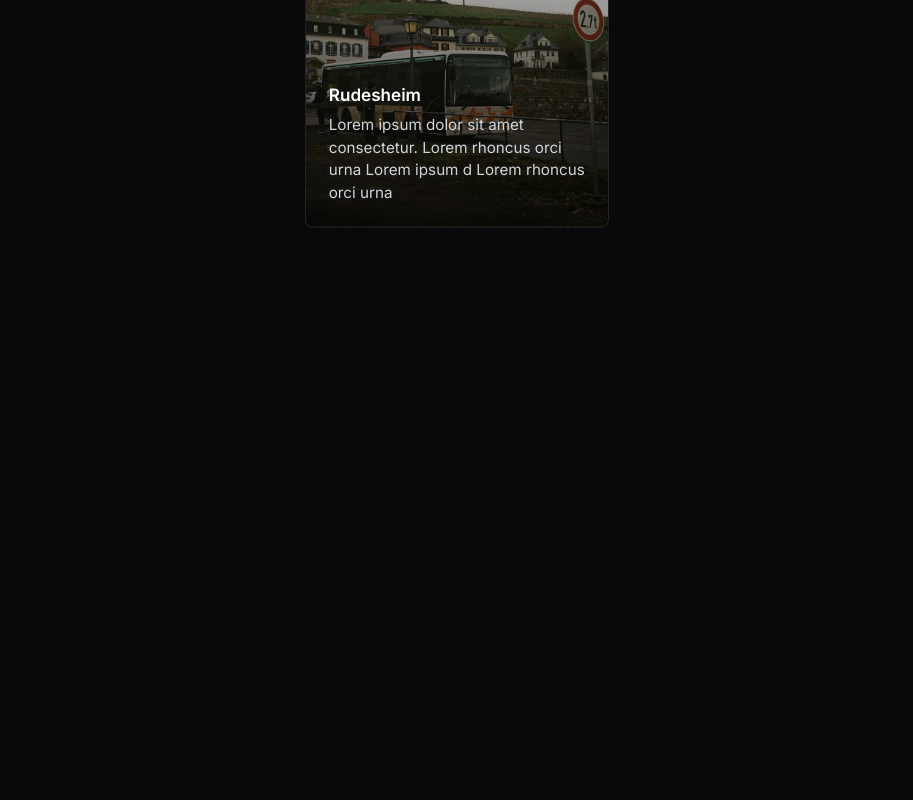
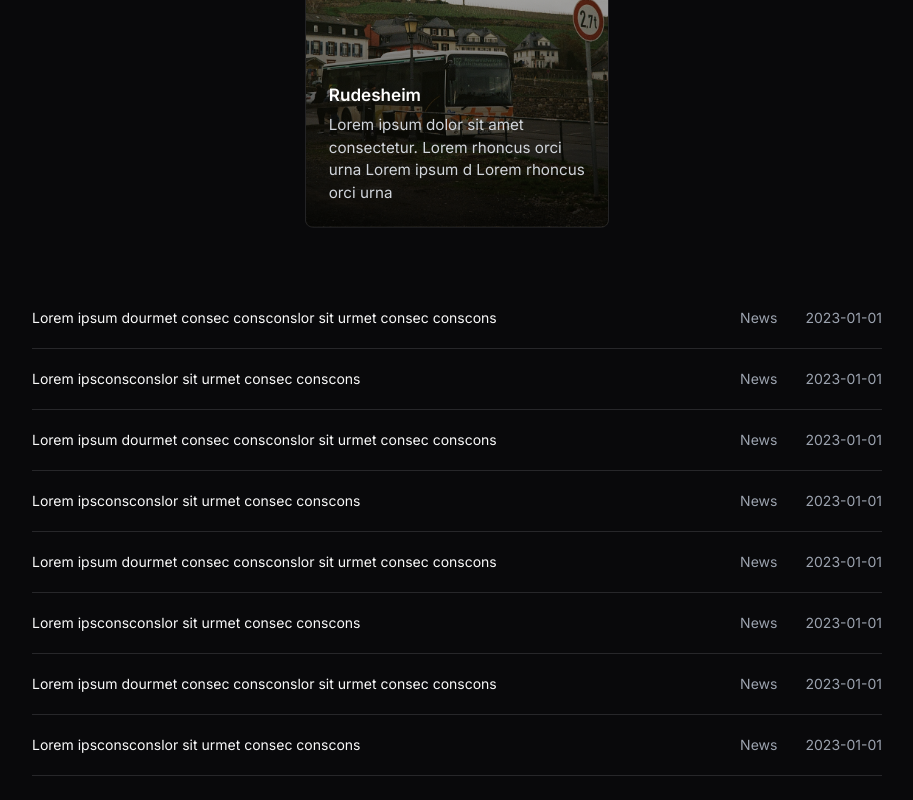
Before and after one commit to minkyojung/williamjung, a Next.js app: page / in a window 1280 px wide. Shown: the part 607-1407 px from the top of the page, without its empty margins (183-1096 px from the left). Before the commit the page ends 871 px from the top, so only its background shows below. Built offline with nearby package versions, Linux system fonts and the light colour scheme.

Commit message:
add blogpostitem

```diff
--- a/src/app/page.tsx
+++ b/src/app/page.tsx
@@ -1,7 +1,5 @@
-import Link from "next/link";
-
-
 import ImgCard from "@/components/ui/imgcard";
+import BlogPostItem from "@/components/ui/blogpost"; // Import the BlogPostItem component
 
 export default function Home() {
   return (
@@ -36,6 +34,56 @@ export default function Home() {
         url="https://williamjung0130.substack.com/">
       </ImgCard>
       </div>
+      <div className="w-full max-w-[850px] my-6">
+      <BlogPostItem
+        title="Lorem ipsum dourmet consec consconslor sit urmet consec conscons"
+        category="News"
+        date="2023-01-01"
+        url="https://williamjung0130.substack.com/"
+      />
+        <BlogPostItem
+        title="Lorem ipsconsconslor sit urmet consec conscons"
+        category="News"
+        date="2023-01-01"
+        url="https://williamjung0130.substack.com/"
+      />
+            <BlogPostItem
+        title="Lorem ipsum dourmet consec consconslor sit urmet consec conscons"
+        category="News"
+        date="2023-01-01"
+        url="https://williamjung0130.substack.com/"
+      />
+        <BlogPostItem
+        title="Lorem ipsconsconslor sit urmet consec conscons"
+        category="News"
+        date="2023-01-01"
+        url="https://williamjung0130.substack.com/"
+      />
+            <BlogPostItem
+        title="Lorem ipsum dourmet consec consconslor sit urmet consec conscons"
+        category="News"
+        date="2023-01-01"
+        url="https://williamjung0130.substack.com/"
+      />
+        <BlogPostItem
+        title="Lorem ipsconsconslor sit urmet consec conscons"
+        category="News"
+        date="2023-01-01"
+        url="https://williamjung0130.substack.com/"
+      />
+            <BlogPostItem
+        title="Lorem ipsum dourmet consec consconslor sit urmet consec conscons"
+        category="News"
+        date="2023-01-01"
+        url="https://williamjung0130.substack.com/"
+      />
+        <BlogPostItem
+        title="Lorem ipsconsconslor sit urmet consec conscons"
+        category="News"
+        date="2023-01-01"
+        url="https://williamjung0130.substack.com/"
+      />
+      </div>
     </main>
   );
 }
--- /dev/null
+++ b/src/components/ui/blogpost.tsx
@@ -0,0 +1,32 @@
+// BlogCard.tsx
+import React from 'react';
+
+// 블로그 포스트 타입 정의
+interface BlogPost {
+    title: string;
+    category: string;
+    date: string;
+    url: string;
+}
+
+// 각 블로그 포스트를 표시하는 컴포넌트
+const BlogPostItem: React.FC<BlogPost> = ({ title, category, date, url}) => {
+    const details = [
+        { text: title, className: 'basis-4/5 text-sm font-normal' },
+        { text: category, className: 'basis-0.75/5 text-sm font-normal text-gray-400' },
+        { text: date, className: 'basis-0.25/5 text-sm font-normal text-gray-400' }
+    ]; // Create an array of details with associated styles
+    return (
+        <a href={url} className="block w-full flex py-5 border-b">
+            <div className='relative w-full rounded-lg flex-auto'>
+                <div className='flex justify-between items-center'>
+                    {details.map((detail, index) => (
+                        <p key={index} className={detail.className}>{detail.text}</p> // Apply styles to each paragraph
+                    ))}
+                </div>
+            </div>
+        </a>
+    );
+};
+
+export default BlogPostItem;
```
Also changed, not shown: src/components/ui/imgcard.tsx (+0 -18 lines).
